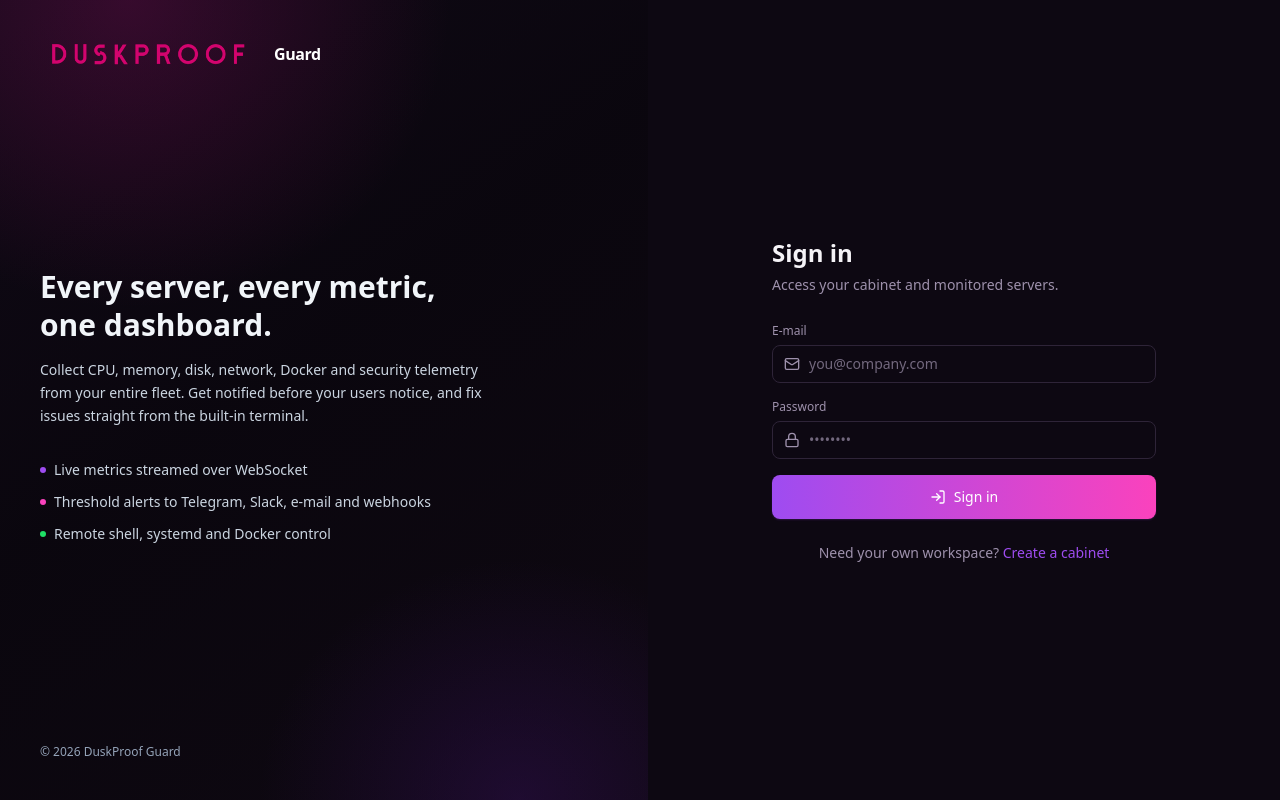
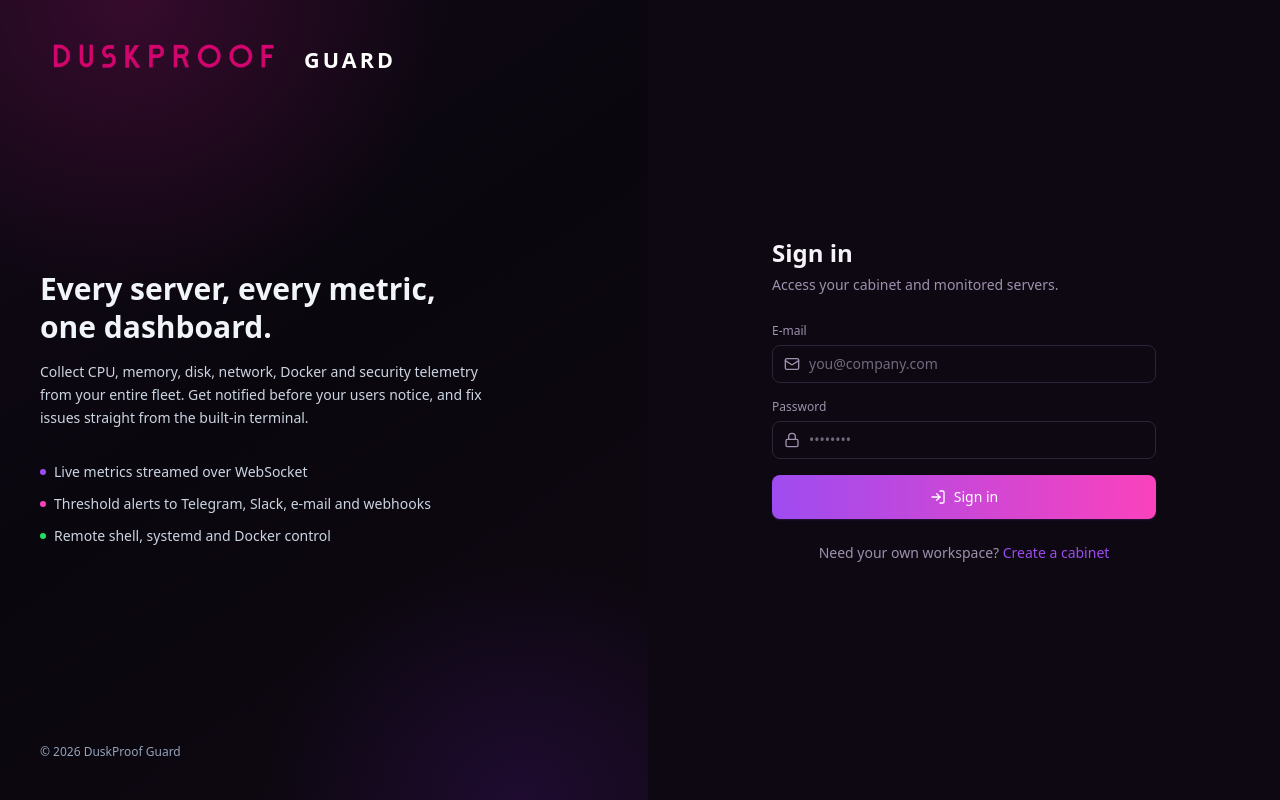
Before and after one commit to duskproof/Server-Monitoring-System, a Next.js app in the folder vpsguard/dashboard/: page /login in a window 1280 px wide. Built offline with nearby package versions, Linux system fonts and the light colour scheme; no server answers.

Commit message:
Polish Guard label alignment and typography next to logo.

```diff
--- a/vpsguard/dashboard/components/BrandMark.tsx
+++ b/vpsguard/dashboard/components/BrandMark.tsx
@@ -1,7 +1,7 @@
 import { cn } from '@/lib/utils';
 import { DUSKPROOF_LOGO_DATA_URI } from '@/lib/duskproof-logo';
 
-/** Magenta DuskProof wordmark + white "Guard". */
+/** Magenta DuskProof wordmark + clean white "Guard". */
 export function BrandMark({
   className,
   logoClassName,
@@ -14,20 +14,29 @@ export function BrandMark({
   compact?: boolean;
 }) {
   return (
-    <span className={cn('inline-flex items-center gap-2.5', className)} aria-label="DuskProof Guard">
+    <span
+      className={cn('inline-flex items-end gap-2', className)}
+      aria-label="DuskProof Guard"
+    >
       {/* eslint-disable-next-line @next/next/no-img-element */}
       <img
         src={DUSKPROOF_LOGO_DATA_URI}
         alt="DuskProof"
-        width={compact ? 72 : 148}
+        width={compact ? 72 : 160}
         height={28}
         className={cn(
-          compact ? 'h-5 w-auto max-w-[72px] object-contain object-left' : 'h-7 w-auto object-contain object-left',
+          compact ? 'h-5 w-auto max-w-[72px] object-contain object-left' : 'h-8 w-auto object-contain object-left',
           logoClassName,
         )}
       />
       {!compact ? (
-        <span className={cn('text-base font-semibold tracking-tight text-white', guardClassName)}>
+        <span
+          className={cn(
+            'pb-[1px] text-[1.35rem] font-bold uppercase leading-none tracking-[0.14em] text-white antialiased',
+            '[text-shadow:none]',
+            guardClassName,
+          )}
+        >
           Guard
         </span>
       ) : null}
```
